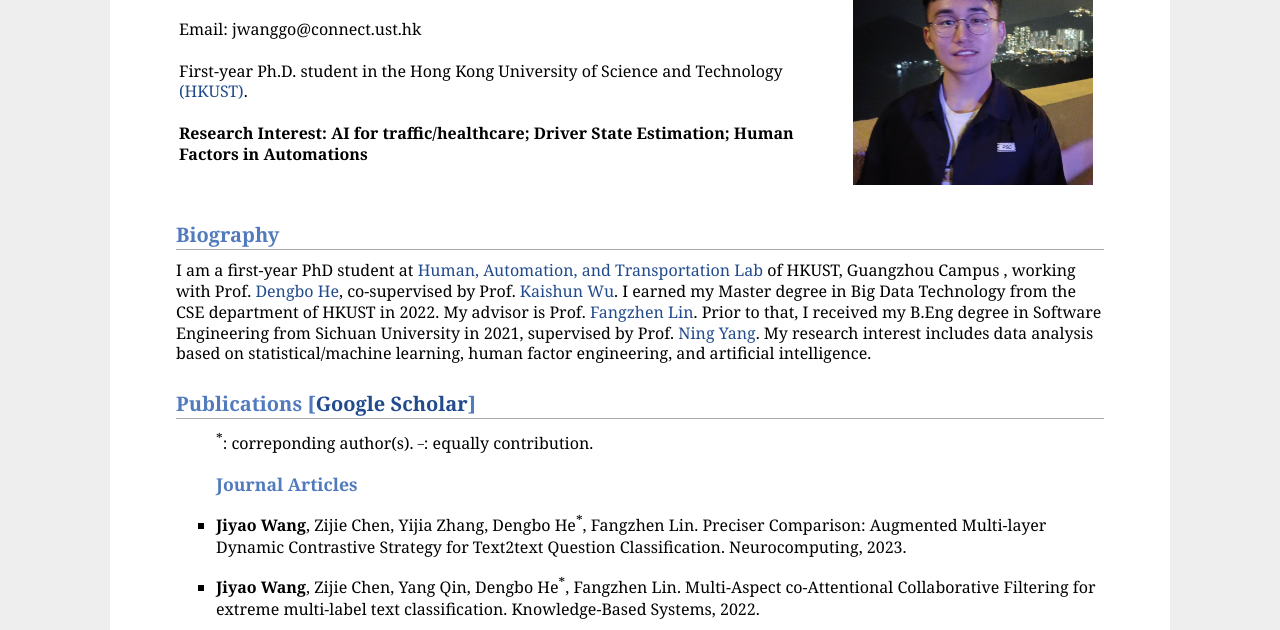
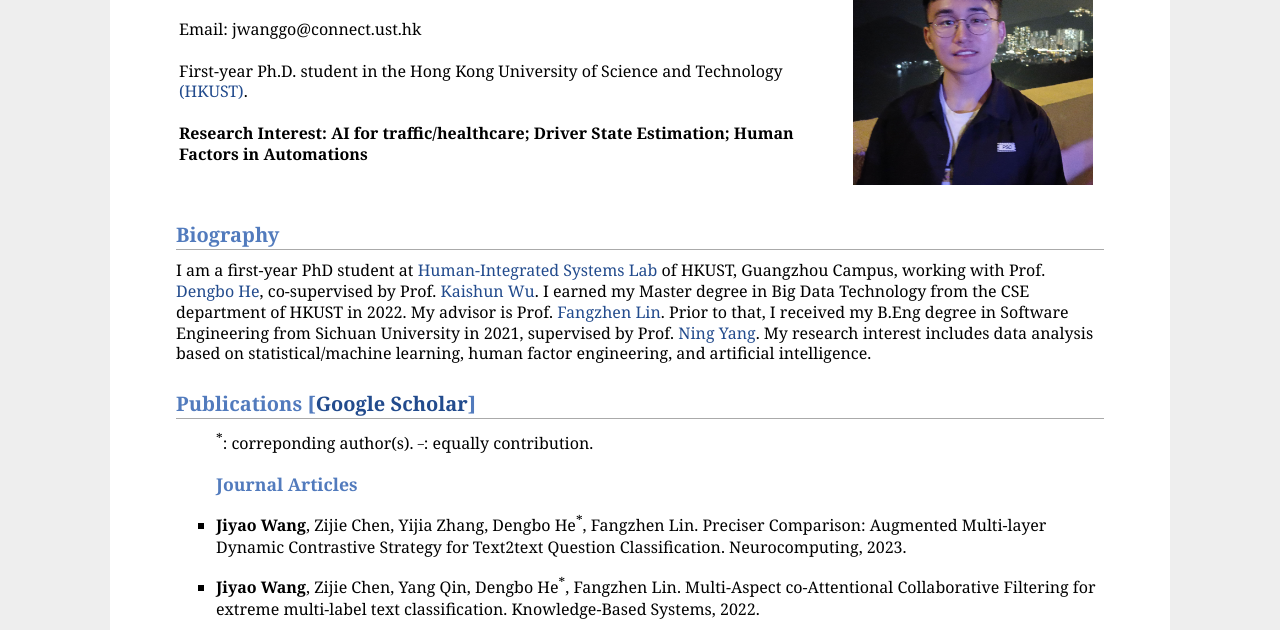
Before and after one commit to WJULYW/WJULYW.github.io, a plain HTML site: page index.html in a window 1280 px wide. Shown: the part 147-777 px from the top of the page. Drawn offline with Linux system fonts and the light colour scheme.

Commit message:
Update index.html

```diff
--- a/index.html
+++ b/index.html
@@ -62,8 +62,7 @@ First-year Ph.D. student in the Hong Kong University of Science and Technology <
 
 <h2>Biography</h2>
 <p>
-I am a first-year PhD student at <a href="https://personal.hkust-gz.edu.cn/hedengbo/">Human, Automation, and Transportation Lab</a> of HKUST, Guangzhou Campus
-, working with Prof. <a href="https://facultyprofiles.hkust-gz.edu.cn/faculty-personal-page?id=772">Dengbo He</a>, co-supervised by Prof. <a href="https://www.kaishunwu.com/index.html">Kaishun Wu</a>. I earned my Master degree in Big Data Technology from the CSE department of HKUST in 2022. My advisor is Prof. <a href="https://cse.hkust.edu.hk/admin/people/faculty/profile/flin">Fangzhen Lin</a>.
+I am a first-year PhD student at <a href="https://personal.hkust-gz.edu.cn/hedengbo/">Human-Integrated Systems Lab</a> of HKUST, Guangzhou Campus, working with Prof. <a href="https://facultyprofiles.hkust-gz.edu.cn/faculty-personal-page?id=772">Dengbo He</a>, co-supervised by Prof. <a href="https://www.kaishunwu.com/index.html">Kaishun Wu</a>. I earned my Master degree in Big Data Technology from the CSE department of HKUST in 2022. My advisor is Prof. <a href="https://cse.hkust.edu.hk/admin/people/faculty/profile/flin">Fangzhen Lin</a>.
 Prior to that, I received my B.Eng degree in Software Engineering from Sichuan University in 2021, supervised by Prof. <a href="https://yneversky.github.io">Ning Yang</a>. My research interest includes data analysis based on statistical/machine learning, human factor engineering, and artificial intelligence. </span><br>
 </p>
 
```
